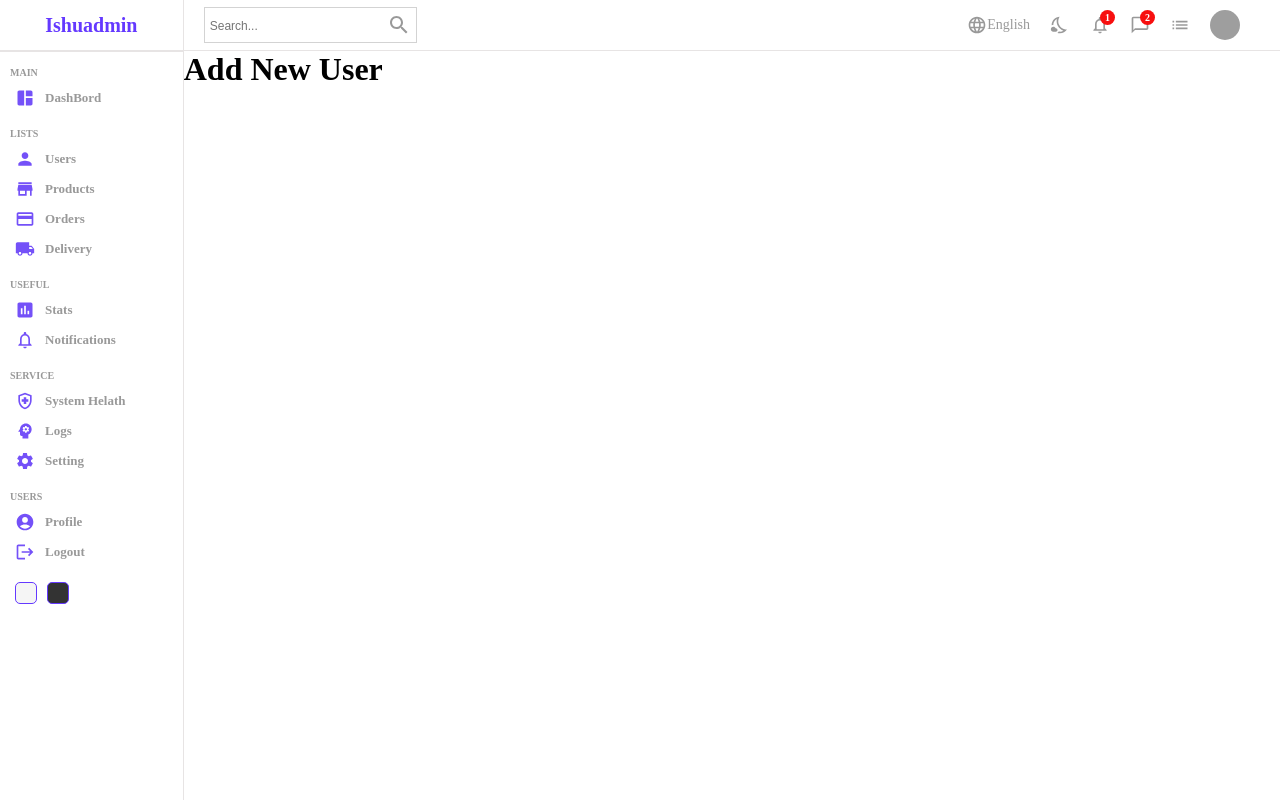
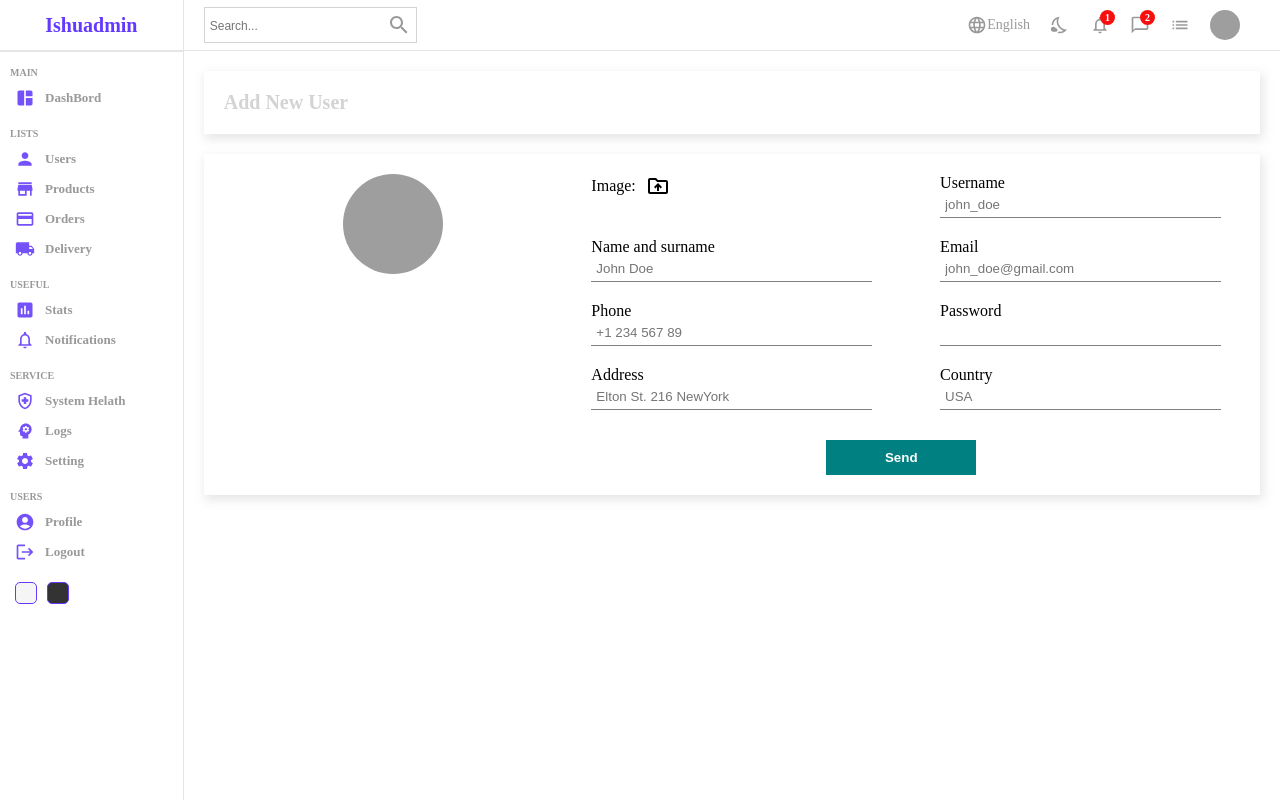
Before and after one commit to ishukhan/admin-pannel, a React (Vite) app: page /users/new in a window 1280 px wide. Built offline with nearby package versions, Linux system fonts and the light colour scheme; grey boxes are pictures that could not be loaded.

Commit message:
add new user page

```diff
--- a/src/pages/new/New.jsx
+++ b/src/pages/new/New.jsx
@@ -1,15 +1,46 @@
-import React from "react";
+import React, { useState } from "react";
 import "./new.scss";
 import Sidebar from "../../components/sidebar/Sidebar";
 import Navbar from "../../components/navbar/Navbar";
-const New = () => {
+import { DriveFolderUploadOutlined } from "@mui/icons-material";
+const New = ({ inputs, title }) => {
+  const [file, setFile] = useState("");
+  console.log(file);
   return (
     <div className="new">
       <Sidebar />
       <div className="newContainer">
         <Navbar />
         <div className="top">
-          <h1 className="title">Add New User</h1>
+          <h1>{title}</h1>
+        </div>
+        <div className="bottom">
+          <div className="left">
+            <img
+              src="https://i.ibb.co/SvWhFN4/no-image-icon-0.jpg"
+              alt="addimg"
+              onChange={(e) => setFile(e.target.files[0])}
+              className="image"
+            />
+          </div>
+          <div className="right">
+            <form>
+              <div className="formInput">
+                <label htmlFor="file">
+                  Image: <DriveFolderUploadOutlined className="icon" />
+                </label>
+                <input type="file" id="file" hidden />
+              </div>
+              {inputs.map((input) => (
+                <div className="formInput" key={input.id}>
+                  <label>{input.label}</label>
+                  <input type={input.type} placeholder={input.placeholder} />
+                </div>
+              ))}
+
+              <button>Send</button>
+            </form>
+          </div>
         </div>
       </div>
     </div>
--- a/src/pages/new/new.scss
+++ b/src/pages/new/new.scss
@@ -4,5 +4,74 @@
 
   .newContainer {
     flex: 6;
+
+    .top,
+    .bottom {
+      box-shadow: 2px 4px 10px 1px rgba(0, 0, 0, 0.47);
+      -webkit-box-shadow: 2px 4px 10px 1px rgba(201, 201, 201, 0.47);
+      padding: 20px;
+      margin: 20px;
+      display: flex;
+
+      h1 {
+        color: lightgray;
+        font-size: 20px;
+      }
+
+      .left {
+        flex: 1;
+        text-align: center;
+
+        .image {
+          width: 100px;
+          height: 100px;
+          border-radius: 50%;
+          object-fit: cover;
+        }
+      }
+      .right {
+        flex: 2;
+
+        form {
+          display: flex;
+          flex-wrap: wrap;
+          gap: 20px;
+          justify-content: space-around;
+
+          .formInput {
+            width: 40%;
+
+            label {
+              display: flex;
+              align-items: center;
+              gap: 10px;
+
+              .icon {
+                cursor: pointer;
+              }
+            }
+
+            input {
+              width: 100%;
+              padding: 5px;
+              border: none;
+              outline: none;
+              border-bottom: 1px solid grey;
+            }
+          }
+
+          button {
+            width: 150px;
+            padding: 10px;
+            border: none;
+            background: teal;
+            color: white;
+            font-weight: bold;
+            cursor: pointer;
+            margin-top: 10px;
+          }
+        }
+      }
+    }
   }
 }
```
